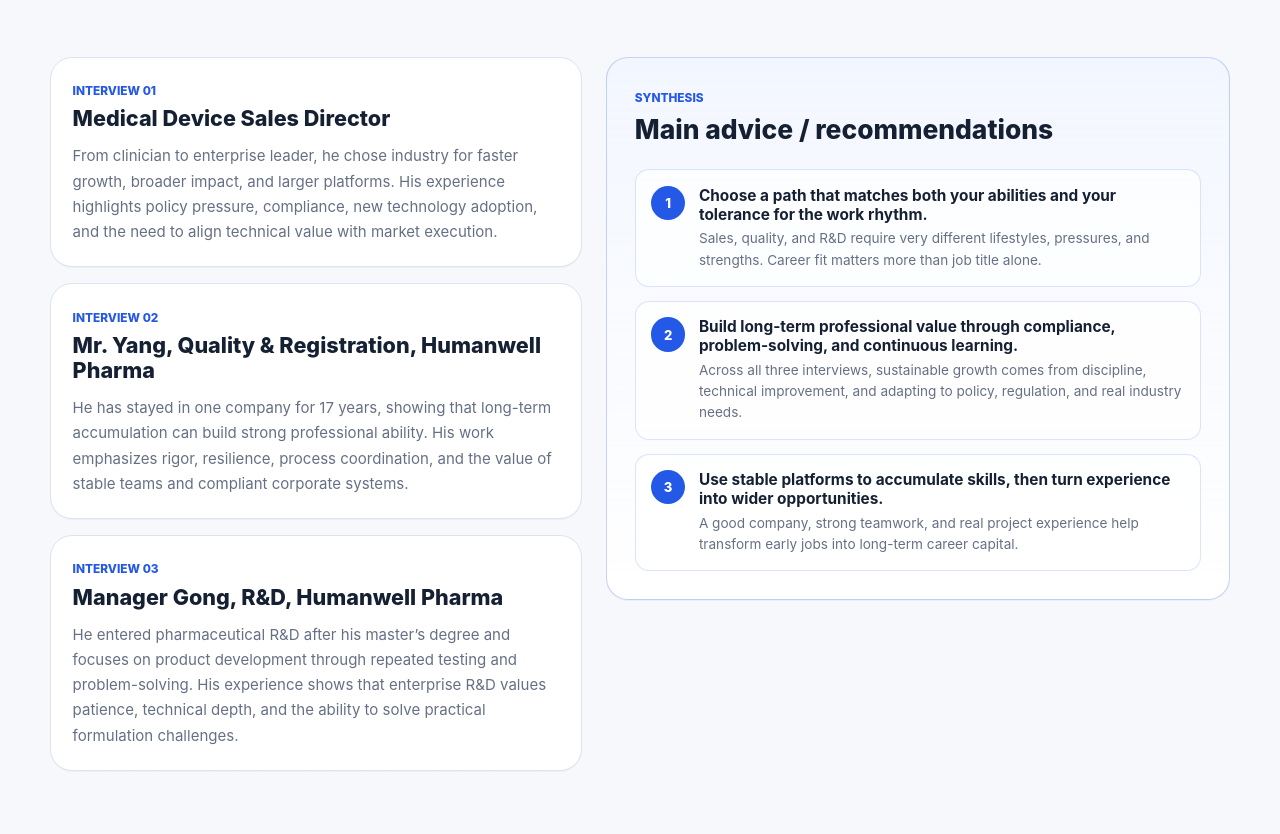
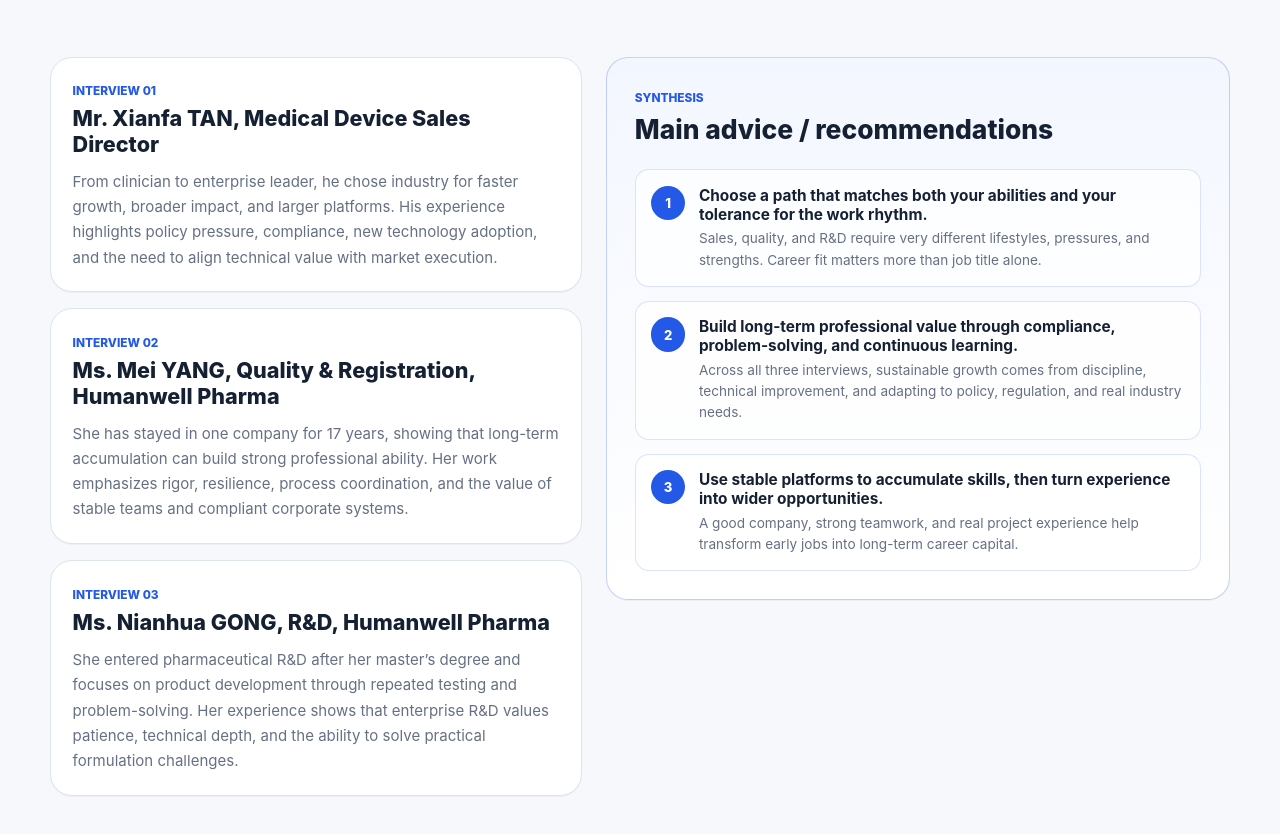
Before and after one commit to iryuko/ppei-b3-s2-oral-presentation, a React (Vite) app: page / in a window 1280 px wide. Shown: the part 4850-5684 px from the top of the page. Built offline with nearby package versions, Linux system fonts and the light colour scheme.

Commit message:
Adjust summary interview titles

```diff
--- a/src/data/siteData.ts
+++ b/src/data/siteData.ts
@@ -559,23 +559,23 @@ export const interviewSummaries: InterviewSummary[] = [
   {
     id: "01",
     label: "INTERVIEW 01",
-    title: "Medical Device Sales Director",
+    title: "Mr. Xianfa TAN, Medical Device Sales Director",
     summary:
       "From clinician to enterprise leader, he chose industry for faster growth, broader impact, and larger platforms. His experience highlights policy pressure, compliance, new technology adoption, and the need to align technical value with market execution.",
   },
   {
     id: "02",
     label: "INTERVIEW 02",
-    title: "Mr. Yang, Quality & Registration, Humanwell Pharma",
+    title: "Ms. Mei YANG, Quality & Registration, Humanwell Pharma",
     summary:
-      "He has stayed in one company for 17 years, showing that long-term accumulation can build strong professional ability. His work emphasizes rigor, resilience, process coordination, and the value of stable teams and compliant corporate systems.",
+      "She has stayed in one company for 17 years, showing that long-term accumulation can build strong professional ability. Her work emphasizes rigor, resilience, process coordination, and the value of stable teams and compliant corporate systems.",
   },
   {
     id: "03",
     label: "INTERVIEW 03",
-    title: "Manager Gong, R&D, Humanwell Pharma",
+    title: "Ms. Nianhua GONG, R&D, Humanwell Pharma",
     summary:
-      "He entered pharmaceutical R&D after his master’s degree and focuses on product development through repeated testing and problem-solving. His experience shows that enterprise R&D values patience, technical depth, and the ability to solve practical formulation challenges.",
+      "She entered pharmaceutical R&D after her master’s degree and focuses on product development through repeated testing and problem-solving. Her experience shows that enterprise R&D values patience, technical depth, and the ability to solve practical formulation challenges.",
   },
 ];
 
```
Also changed, not shown: src/data/siteData.static.js (+5 -5 lines).
